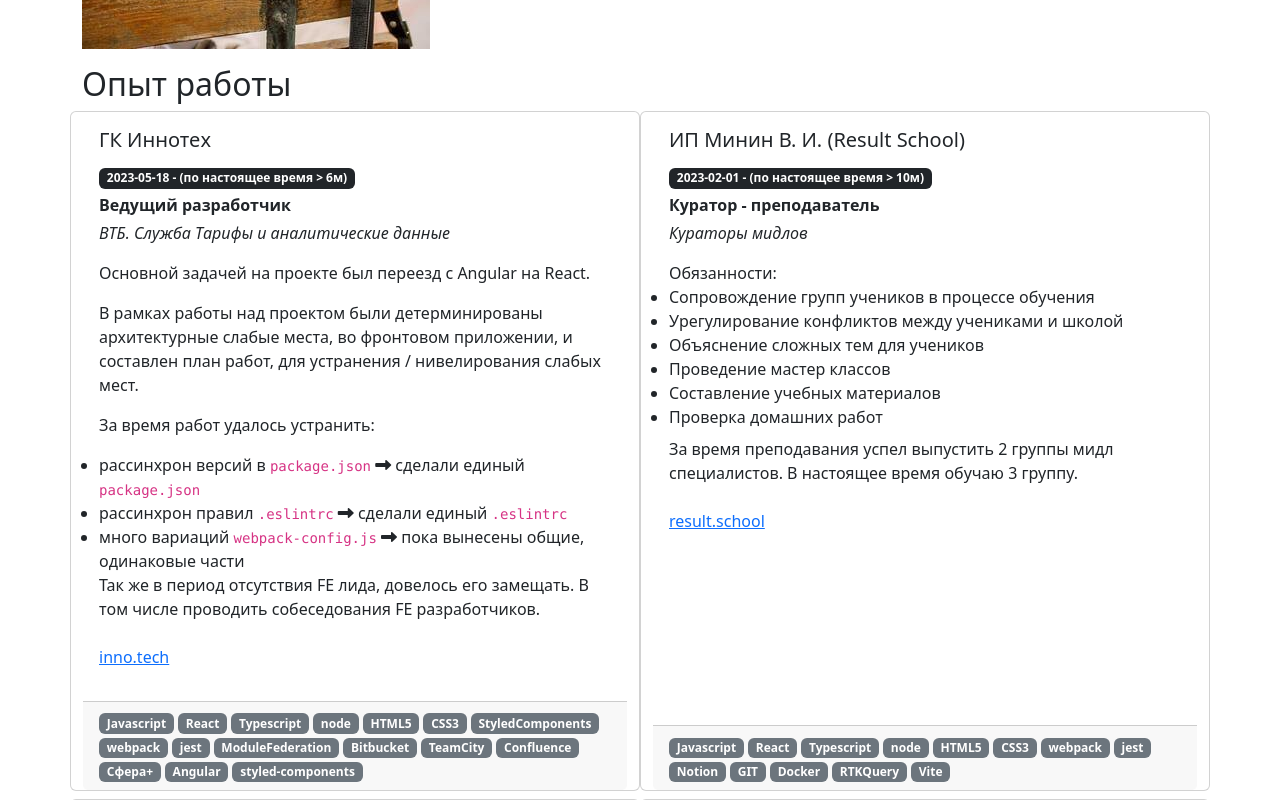
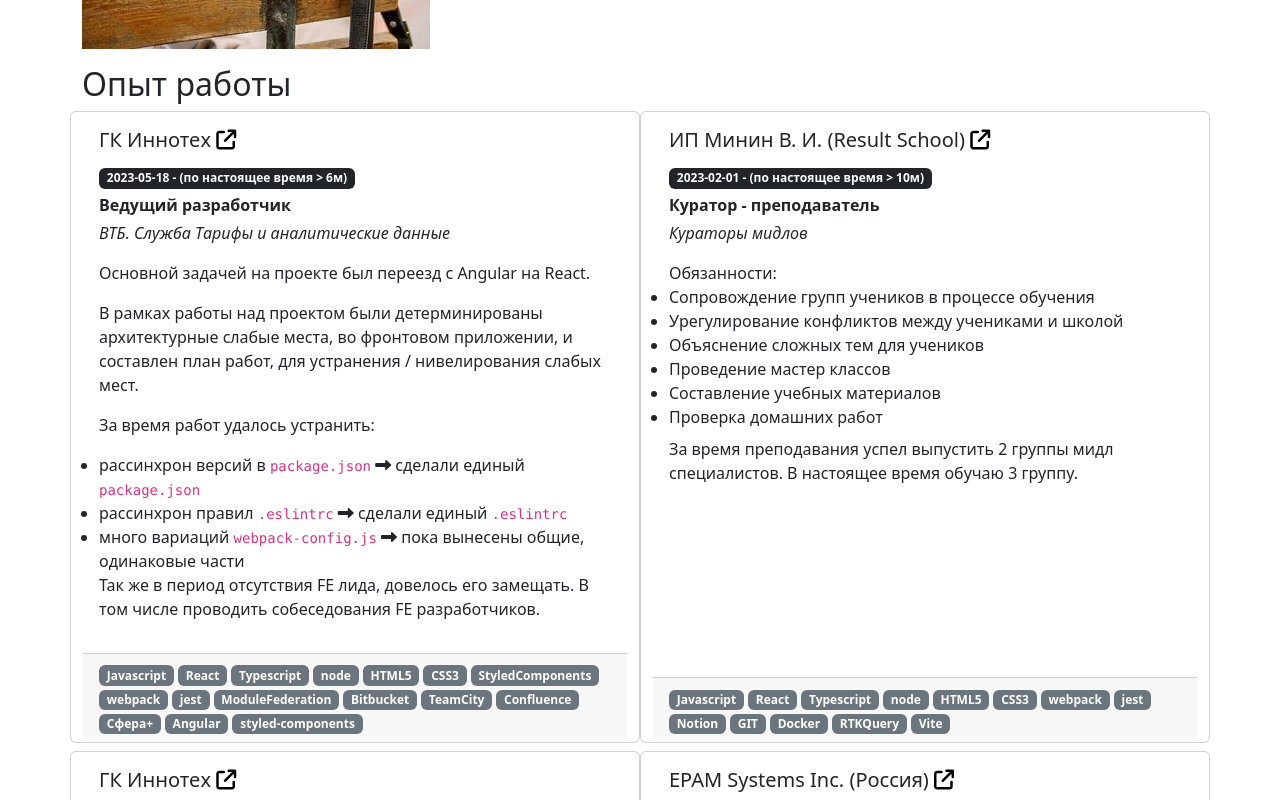
Before and after one commit to taraswww777/taraswww777.dev, a Next.js app: page / in a window 1280 px wide. Shown: the part 600-1400 px from the top of the page. Built offline with nearby package versions, Linux system fonts and the light colour scheme.

Commit message:
update WorkExperienceCard

```diff
--- a/src/components/WorkExperienceCard/WorkExperienceCard.tsx
+++ b/src/components/WorkExperienceCard/WorkExperienceCard.tsx
@@ -1,6 +1,7 @@
 import {WorkExperienceDto} from 'src/types/dto';
 import {FC} from "react";
 import {WorkInterval} from "./WorkInterval";
+import {EMPTY_SPACE} from 'src/constants/common';
 
 interface WorkExperienceProps {
   item: WorkExperienceDto
@@ -14,6 +15,14 @@ export const WorkExperienceCard: FC<WorkExperienceProps> = ({item}) => (
     <div className="card-body">
       <h5 className="card-title">
         {item.companyName}
+        {item.companySite && (
+          <>
+            {EMPTY_SPACE}
+            <a target="_blank" title={item.companyName} className="text-black" href={item.companySite}>
+              <i className="fa-solid fa-arrow-up-right-from-square"></i>
+            </a>
+          </>
+        )}
       </h5>
       <p className="card-subtitle pt-2">
         <span className="badge bg-dark">
@@ -24,13 +33,6 @@ export const WorkExperienceCard: FC<WorkExperienceProps> = ({item}) => (
       {item.workPosition && (<p className="card-subtitle pt-2"><b>{item.workPosition}</b></p>)}
       {item.teamName && (<p className="card-subtitle pt-2"><i>{item.teamName}</i></p>)}
       <div className="card-text pt-3">{item.description}</div>
-      <p className="pt-2">
-        {item.companySite && (
-          <a target="_blank" href={item.companySite}>
-            {item.companySiteName || item.companySite}
-          </a>
-        )}
-      </p>
     </div>
 
     <div className="card-footer">
--- a/src/constants/common.ts
+++ b/src/constants/common.tsx
@@ -1 +1,2 @@
 export const SITE_NAME = 'taraswww777.dev';
+export const EMPTY_SPACE = <>&nbsp;</>
```
